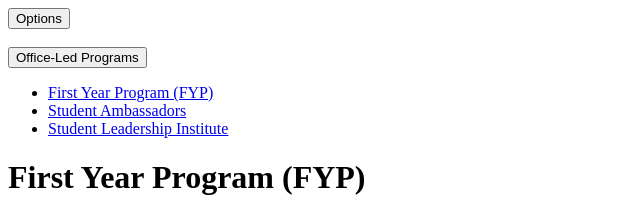
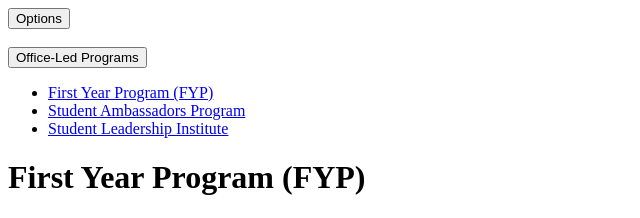
Before and after one commit to mohanadabouserie/CCT, a plain HTML site: page office_led.html in a window 1280 px wide. Both pictures are taken after a click on the button "Office-Led Programs". Shown: the top 218 px of the page, 0-640 px from the left. Drawn offline with Linux system fonts and the light colour scheme.

Commit message:
Update office_led.html

```diff
--- a/office_led.html
+++ b/office_led.html
@@ -38,7 +38,7 @@
         <button onclick="toggleMenu2()">Office-Led Programs</button>
         <ul id="menu2" style="display: none;">
           <li><a href="office_led.html">First Year Program (FYP)</a></li>
-          <li><a href="SA.html">Student Ambassadors</a></li>
+          <li><a href="SA.html">Student Ambassadors Program</a></li>
           <li><a href="SLI.html">Student Leadership Institute</a></li>
         </ul>
 
```
